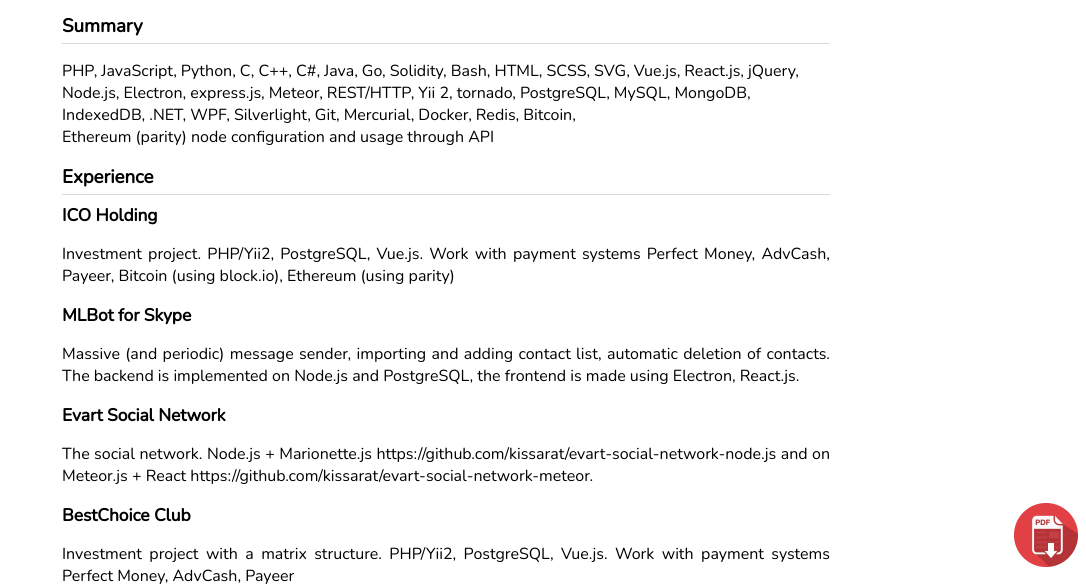
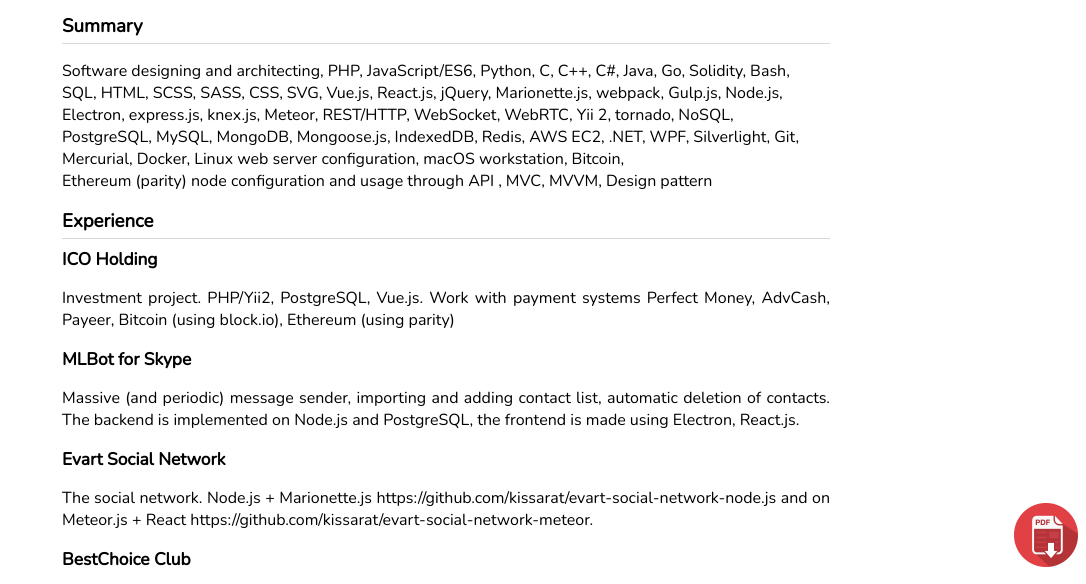
Before and after one commit to kissarat/kissarat.github.io, a plain HTML site: page index.html in a window 1280 px wide. Shown: the part 219-803 px from the top of the page, without its empty margins (194-1280 px from the left). Drawn offline with nearby package versions, Linux system fonts and the light colour scheme; grey boxes are pictures that could not be loaded.

Commit message:
+ skills

```diff
--- a/index.html
+++ b/index.html
@@ -120,8 +120,9 @@
                 <dt>Summary</dt>
                 <dd itemprop="description">
                     <ul>
+                        <li>Software designing and architecting</li>
                         <li><a href="https://en.wikipedia.org/wiki/PHP">PHP</a></li>
-                        <li><a href="https://en.wikipedia.org/wiki/JavaScript">JavaScript</a></li>
+                        <li><a href="https://en.wikipedia.org/wiki/JavaScript">JavaScript</a>/ES6</li>
                         <li><a href="https://en.wikipedia.org/wiki/Python_(programming_language)">Python</a></li>
                         <li><a href="https://en.wikipedia.org/wiki/C_(programming_language)">C</a></li>
                         <li><a href="https://en.wikipedia.org/wiki/C%2B%2B">C++</a></li>
@@ -130,35 +131,50 @@
                         <li><a href="https://en.wikipedia.org/wiki/Go_(programming_language)">Go</a></li>
                         <li><a href="https://en.wikipedia.org/wiki/Solidity">Solidity</a></li>
                         <li><a href="https://en.wikipedia.org/wiki/Bash_(Unix_shell)">Bash</a></li>
+                        <li><a href="https://en.wikipedia.org/wiki/SQL">SQL</a></li>
                         <li><a href="https://en.wikipedia.org/wiki/HTML">HTML</a></li>
-                        <li><a href="https://en.wikipedia.org/wiki/Sass_(stylesheet_language)#SCSS">SCSS</a></li>
+                        <li><a href="https://en.wikipedia.org/wiki/Sass_(stylesheet_language)#SCSS">SCSS</a>, SASS, CSS</li>
                         <li><a href="https://en.wikipedia.org/wiki/Scalable_Vector_Graphics">SVG</a></li>
                         <li><a href="https://en.wikipedia.org/wiki/Vue.js">Vue.js</a></li>
                         <li><a href="https://en.wikipedia.org/wiki/React_(JavaScript_library)">React.js</a></li>
                         <li><a href="https://en.wikipedia.org/wiki/jQuery">jQuery</a></li>
+                        <li><a href="https://marionettejs.com/">Marionette.js</a></li>
+                        <li><a href="https://en.wikipedia.org/wiki/webpack">webpack</a></li>
+                        <li><a href="https://en.wikipedia.org/wiki/Gulp.js">Gulp.js</a></li>
                         <li><a href="https://en.wikipedia.org/wiki/Node.js">Node.js</a></li>
                         <li><a href="https://en.wikipedia.org/wiki/Electron_(software_framework)">Electron</a></li>
                         <li><a href="https://en.wikipedia.org/wiki/express.js">express.js</a></li>
+                        <li><a href="https://knexjs.org/">knex.js</a></li>
                         <li><a href="https://en.wikipedia.org/wiki/Meteor_(web_framework)">Meteor</a></li>
-                        <li><a href="https://en.wikipedia.org/wiki/REST">REST/HTTP</a></li>
+                        <li><a href="https://en.wikipedia.org/wiki/REST">REST</a>/HTTP</li>
+                        <li><a href="https://en.wikipedia.org/wiki/WebSocket">WebSocket</a></li>
+                        <li><a href="https://en.wikipedia.org/wiki/WebRTC">WebRTC</a></li>
                         <li><a href="https://en.wikipedia.org/wiki/Yii">Yii</a> 2</li>
                         <li><a href="https://en.wikipedia.org/wiki/Tornado_(web_server)">tornado</a></li>
+                        <li><a href="https://en.wikipedia.org/wiki/NoSQL">NoSQL</a></li>
                         <li><a href="https://en.wikipedia.org/wiki/PostgreSQL">PostgreSQL</a></li>
                         <li><a href="https://en.wikipedia.org/wiki/MySQL">MySQL</a></li>
                         <li><a href="https://en.wikipedia.org/wiki/MongoDB">MongoDB</a></li>
+                        <li><a href="https://mongoosejs.com/">Mongoose.js</a></li>
                         <li><a href="https://en.wikipedia.org/wiki/IndexedDB">IndexedDB</a></li>
+                        <li><a href="https://en.wikipedia.org/wiki/Redis">Redis</a></li>
+                        <li><a href="https://en.wikipedia.org/wiki/Amazon_Web_Services">AWS</a> EC2</li>
                         <li><a href="https://en.wikipedia.org/wiki/.NET_Framework">.NET</a></li>
                         <li><a href="https://en.wikipedia.org/wiki/Windows_Presentation_Foundation">WPF</a></li>
                         <li><a href="https://en.wikipedia.org/wiki/Microsoft_Silverlight">Silverlight</a></li>
                         <li><a href="https://en.wikipedia.org/wiki/Git">Git</a></li>
                         <li><a href="https://en.wikipedia.org/wiki/Mercurial">Mercurial</a></li>
                         <li><a href="https://en.wikipedia.org/wiki/Docker_(software)">Docker</a></li>
-                        <li><a href="https://en.wikipedia.org/wiki/Redis">Redis</a></li>
+                        <li><a href="https://en.wikipedia.org/wiki/Linux">Linux</a> web server configuration</li>
+                        <li><a href="https://en.wikipedia.org/wiki/macOS">macOS</a> workstation</li>
                         <li><a href="https://en.wikipedia.org/wiki/Bitcoin">Bitcoin</a></li>
                         <li><a href="https://en.wikipedia.org/wiki/Ethereum">Ethereum</a>
                             (<a href="https://www.parity.io/">parity</a>)
                             node configuration and usage through API
                         </li>
+                        <li><a href="https://en.wikipedia.org/wiki/Model%E2%80%93view%E2%80%93controller">MVC</a></li>
+                        <li><a href="https://en.wikipedia.org/wiki/Model%E2%80%93view%E2%80%93viewmodel">MVVM</a></li>
+                        <li><a href="https://en.wikipedia.org/wiki/Software_design_pattern">Design pattern</a></li>
                     </ul>
                 </dd>
                 <dt>Experience</dt>
```
